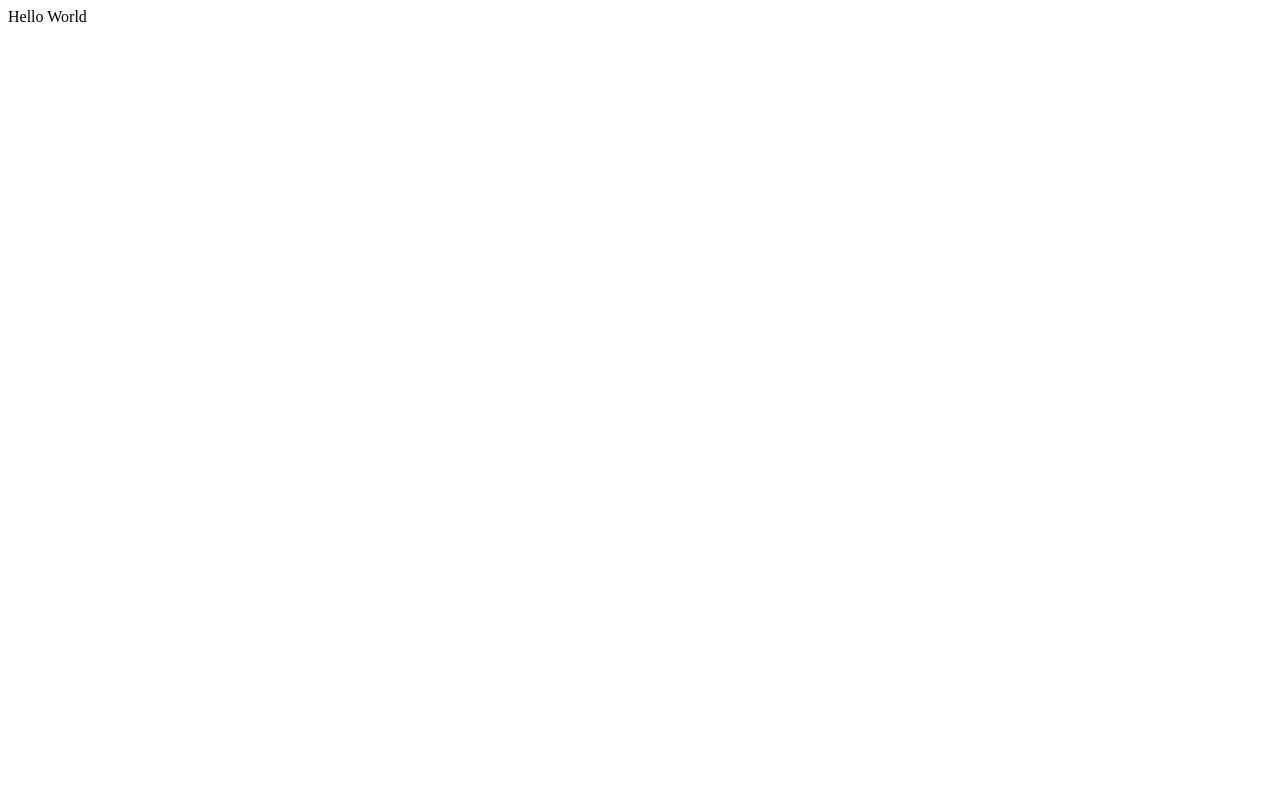
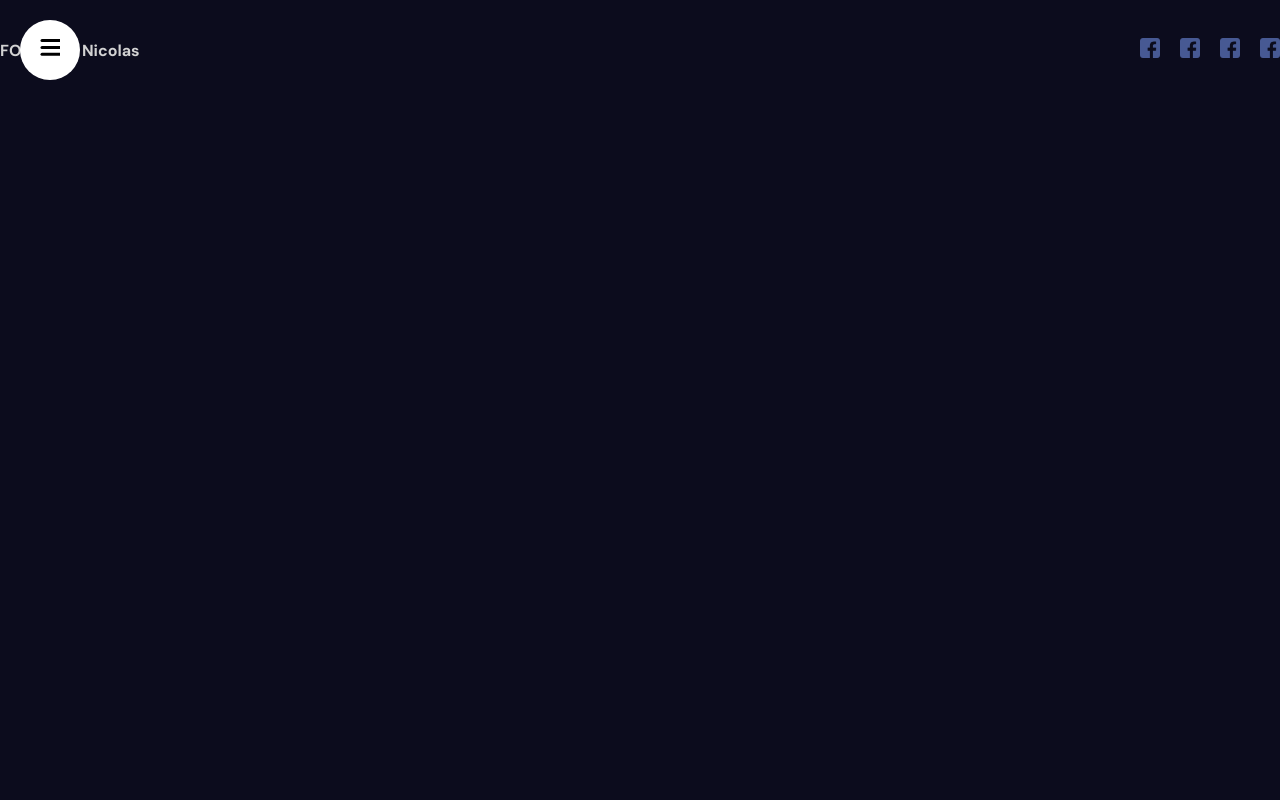
Before and after one commit to Nikhoo311/portfolio, a React (Vite) app: page / in a window 1280 px wide. Shown: the top 800 px of the page. Built offline with nearby package versions, Linux system fonts and the light colour scheme.

Commit message:
add: navbar + sidebar components

```diff
--- a/package.json
+++ b/package.json
@@ -10,8 +10,10 @@
     "preview": "vite preview"
   },
   "dependencies": {
+    "framer-motion": "^10.16.4",
     "react": "18.2.0",
-    "react-dom": "18.2.0"
+    "react-dom": "18.2.0",
+    "sass": "^1.68.0"
   },
   "devDependencies": {
     "@types/react": "18.2.15",
@@ -21,6 +23,6 @@
     "eslint-plugin-react": "7.32.2",
     "eslint-plugin-react-hooks": "4.6.0",
     "eslint-plugin-react-refresh": "0.4.3",
-    "vite": "4.4.5"
+    "vite": "^4.5.3"
   }
 }
--- a/src/App.jsx
+++ b/src/App.jsx
@@ -1,5 +1,16 @@
+import './app.scss';
+import Navbar from './components/navbar/Navbar';
 const App = () => {
-  return <div>Hello World</div>;
+  return <div>
+    <section id="acceuil">
+      <Navbar/>
+    </section>
+    <section id="competences">Parallax</section>
+    <section>Compétences + CV</section>
+    <section id="projets">Parallax</section>
+    <section>Projects</section>
+    <section id="contact">Contact</section>
+  </div>;
 };
 
 export default App;
--- /dev/null
+++ b/src/app.scss
@@ -0,0 +1,26 @@
+html {
+    scroll-snap-type: y mandatory;
+    scroll-behavior: smooth;
+}
+
+* {
+    margin: 0;
+    padding: 0;
+    box-sizing: border-box;
+    font-family: "DM Sans", sans-serif;
+}
+
+body {
+    background-color: #0c0c1d;
+    color: #d3d3d3;
+}
+
+section {
+    height: 100vh;
+    scroll-snap-align: center;
+}
+
+a {
+    text-decoration: none;
+    color: inherit;
+}
--- /dev/null
+++ b/src/components/navbar/Navbar.jsx
@@ -0,0 +1,21 @@
+import Sidebar from '../sidebar/Sidebar';
+import './navbar.scss';
+import { motion } from "framer-motion";
+
+const Navbar = () => {
+    return (
+        <div className="navbar">
+            <Sidebar/>
+            <div className="wrapper">
+                <motion.span initial={{opacity: 0, scale: 0.5}} animate={{opacity: 1, scale: 1}} transition={{duration: 0.5}}>FONTAINE Nicolas</motion.span>
+                <div className="social">
+                   <a href="#"><img src="/facebook.png" alt="facebook"/></a>
+                   <a href="#"><img src="/facebook.png" alt="facebook"/></a>
+                   <a href="#"><img src="/facebook.png" alt="facebook"/></a>
+                   <a href="#"><img src="/facebook.png" alt="facebook"/></a>
+                </div>
+            </div>
+        </div>
+    )
+}
+export default Navbar;
--- /dev/null
+++ b/src/components/navbar/navbar.scss
@@ -0,0 +1,26 @@
+.navbar {
+    height: 100px;
+
+    .wrapper {
+        max-width: 1366px;
+        margin: auto;
+        display: flex;
+        justify-content: space-between;
+        align-items: center;
+        height: 100%;
+
+        span {
+            font-weight: bold;
+        }
+
+        .social {
+            display: flex;
+            gap: 20px;
+
+            img {
+                height: 20px;
+                width: 20px;
+            }
+        }
+    }
+}
--- /dev/null
+++ b/src/components/sidebar/Sidebar.jsx
@@ -0,0 +1,39 @@
+import { useState } from 'react';
+import { motion } from "framer-motion";
+import './sidebar.scss';
+import Links from "./links/Links";
+import ToggleButton from "./toggleButton/ToggleButton";
+
+
+const Sidebar = () => {
+    const [open, setOpen] = useState(false)
+
+    const variants = {
+        open: {
+            clipPath: "circle(1200px at 50px 50px)",
+            transition: {
+                type: "spring",
+                stiffness: 20
+            }
+        },
+        closed: {
+            clipPath: "circle(30px at 50px 50px)",
+            transition: {
+                delay: 0.5,
+                type: "spring",
+                stiffness: 400,
+                damping: 40,
+            }
+        }
+    }
+
+    return (
+        <motion.div className="sidebar" animate={open ? "open" : "closed"}>
+            <motion.div className="bg" variants={variants}>
+                <Links/>
+            </motion.div>
+            <ToggleButton setOpen={setOpen}/>
+        </motion.div>
+    )
+}
+export default Sidebar;
--- /dev/null
+++ b/src/components/sidebar/links/Links.jsx
@@ -0,0 +1,36 @@
+
+
+const Links = () => {
+    const items = [
+        "Acceuil",
+        "Compétences",
+        "Projets",
+        "Contact"
+    ]
+
+    function replaceAccent(s){
+        let r = s.toLowerCase();
+
+        r = r.replace(new RegExp(/[ ]/g),"");
+
+        r = r.replace(new RegExp(/[àáâãäå]/g),"a");
+        r = r.replace(new RegExp(/æ/g),"ae");
+        r = r.replace(new RegExp(/ç/g),"c");
+        r = r.replace(new RegExp(/[èéêë]/g),"e");
+        r = r.replace(new RegExp(/[ìíîï]/g),"i");
+        r = r.replace(new RegExp(/ñ/g),"n");
+        r = r.replace(new RegExp(/[òóôõö]/g),"o");
+        r = r.replace(new RegExp(/œ/g),"oe");
+        r = r.replace(new RegExp(/[ùúûü]/g),"u");
+        r = r.replace(new RegExp(/[ýÿ]/g),"y");
+        return r;
+    }
+
+    return (
+        <div className="links">{items.map(item => {
+            const formatedItem = replaceAccent(item);
+            return <a href={`#${formatedItem}`} key={item}>{item}</a>
+        })}</div>
+    )
+}
+export default Links;
--- /dev/null
+++ b/src/components/sidebar/sidebar.scss
@@ -0,0 +1,41 @@
+.sidebar {
+    display: flex;
+    flex-direction: column;
+    align-items: center;
+    justify-content: center;
+    background-color: #ffffff;
+    color: #000000;
+    .bg {
+        position: fixed;
+        top: 0;
+        left: 0;
+        bottom: 0;
+        width: 450px;
+        background-color: #ffffff;
+        .links {
+           position: absolute;
+           width: 100%;
+           height: 100%;
+           display: flex;
+           flex-direction: column;
+           justify-content: center;
+           align-items: center;
+           gap: 20px;
+
+           a {
+            font-size: 40px;
+           }
+        }
+    }
+    button {
+        width: 50px;
+        height: 50px;
+        border-radius: 50%;
+        position: fixed;
+        top: 25px;
+        left: 25px;
+        background-color: transparent;
+        border: none;
+        cursor: pointer;
+    }
+}
--- /dev/null
+++ b/src/components/sidebar/toggleButton/ToggleButton.jsx
@@ -0,0 +1,40 @@
+import { motion } from "framer-motion";
+
+const ToggleButton = ({ setOpen }) => {
+  return (
+    <button onClick={() => setOpen((prev) => !prev)}>
+      <svg width="20" height="20" viewBox="0 0 20 20">
+        <motion.path
+          strokeWidth="3"
+          stroke="black"
+          strokeLinecap="round"
+          variants={{
+            closed: { d: "M 2 2.5 L 20 2.5" },
+            open: { d: "M 3 16.5 L 17 2.5" },
+          }}
+        />
+        <motion.path
+          strokeWidth="3"
+          stroke="black"
+          strokeLinecap="round"
+          d="M 2 9.423 L 20 9.423"
+          variants={{
+            closed: { opacity: 1 },
+            open: { opacity: 0 },
+          }}
+        />
+        <motion.path
+          strokeWidth="3"
+          stroke="black"
+          strokeLinecap="round"
+          variants={{
+            closed: { d: "M 2 16.346 L 20 16.346" },
+            open: { d: "M 3 2.5 L 17 16.346" },
+          }}
+        />
+      </svg>
+    </button>
+  );
+};
+
+export default ToggleButton;
```
Also changed, not shown: 1 other file (tests, documents, lock files or other folders).
